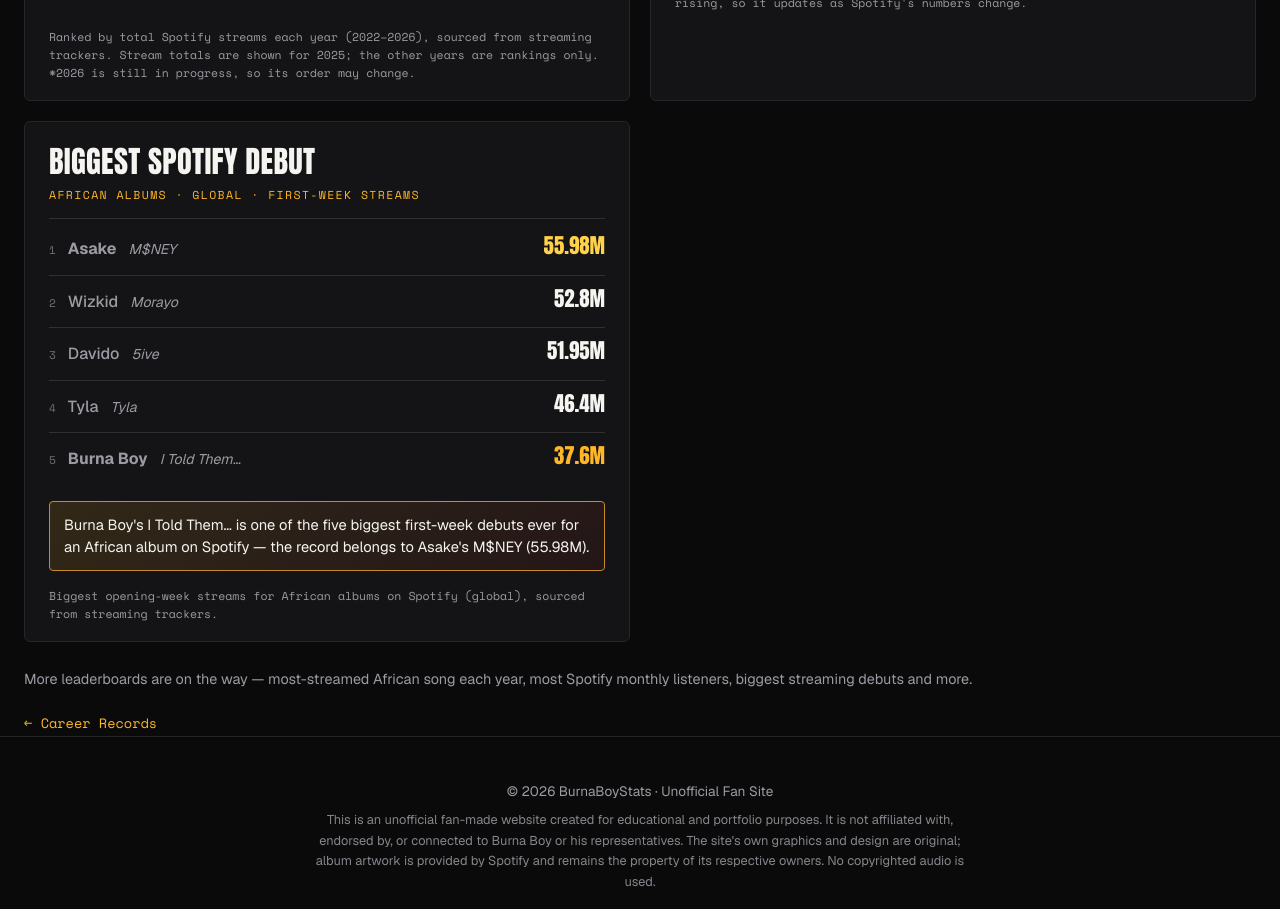
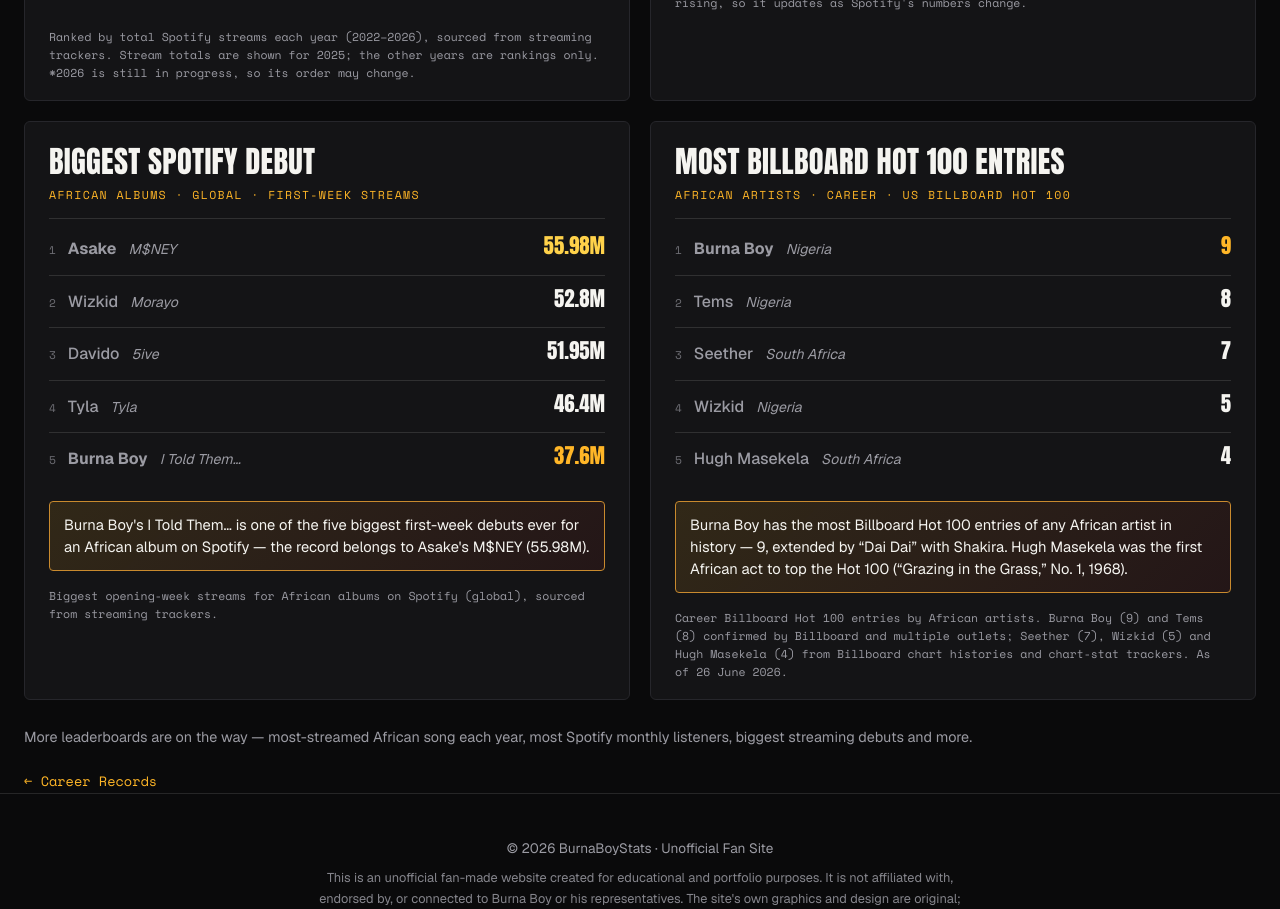
Before and after one commit to bmnivaldo-dev/react_burnaboystats, a Next.js app: page /records/africas-biggest in a window 1280 px wide. Shown: the part 900-1809 px from the top of the page. Built offline with nearby package versions, Linux system fonts and the light colour scheme.

Commit message:
Africa's Biggest: add Most Billboard Hot 100 entries (African artists) box

```diff
--- a/app/data/africasBiggest.ts
+++ b/app/data/africasBiggest.ts
@@ -128,4 +128,20 @@ export const statBoxes: LeaderboardBox[] = [
     note: "Burna Boy's I Told Them… is one of the five biggest first-week debuts ever for an African album on Spotify — the record belongs to Asake's M$NEY (55.98M).",
     source: "Biggest opening-week streams for African albums on Spotify (global), sourced from streaming trackers.",
   },
+  {
+    id: "most-hot-100-entries",
+    title: "Most Billboard Hot 100 entries",
+    meta: "African artists · career · US Billboard Hot 100",
+    layout: "list",
+    entries: [
+      { name: "Burna Boy", sub: "Nigeria", value: "9" },
+      { name: "Tems", sub: "Nigeria", value: "8" },
+      { name: "Seether", sub: "South Africa", value: "7" },
+      { name: "Wizkid", sub: "Nigeria", value: "5" },
+      { name: "Hugh Masekela", sub: "South Africa", value: "4" },
+    ],
+    note: "Burna Boy has the most Billboard Hot 100 entries of any African artist in history — 9, extended by “Dai Dai” with Shakira. Hugh Masekela was the first African act to top the Hot 100 (“Grazing in the Grass,” No. 1, 1968).",
+    source:
+      "Career Billboard Hot 100 entries by African artists. Burna Boy (9) and Tems (8) confirmed by Billboard and multiple outlets; Seether (7), Wizkid (5) and Hugh Masekela (4) from Billboard chart histories and chart-stat trackers. As of 26 June 2026.",
+  },
 ];
```
